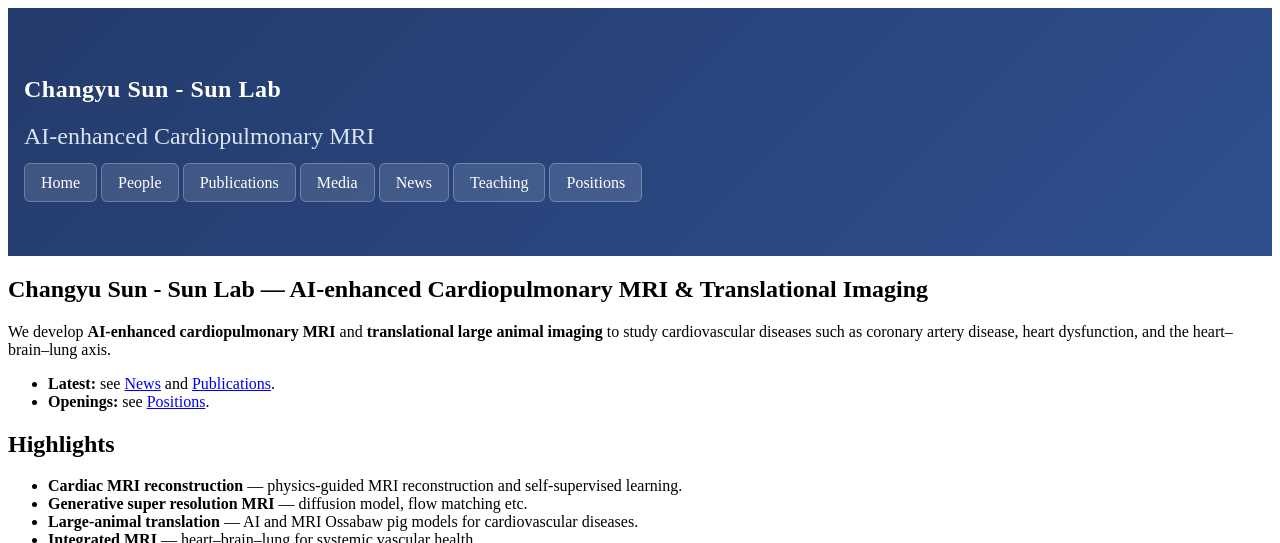
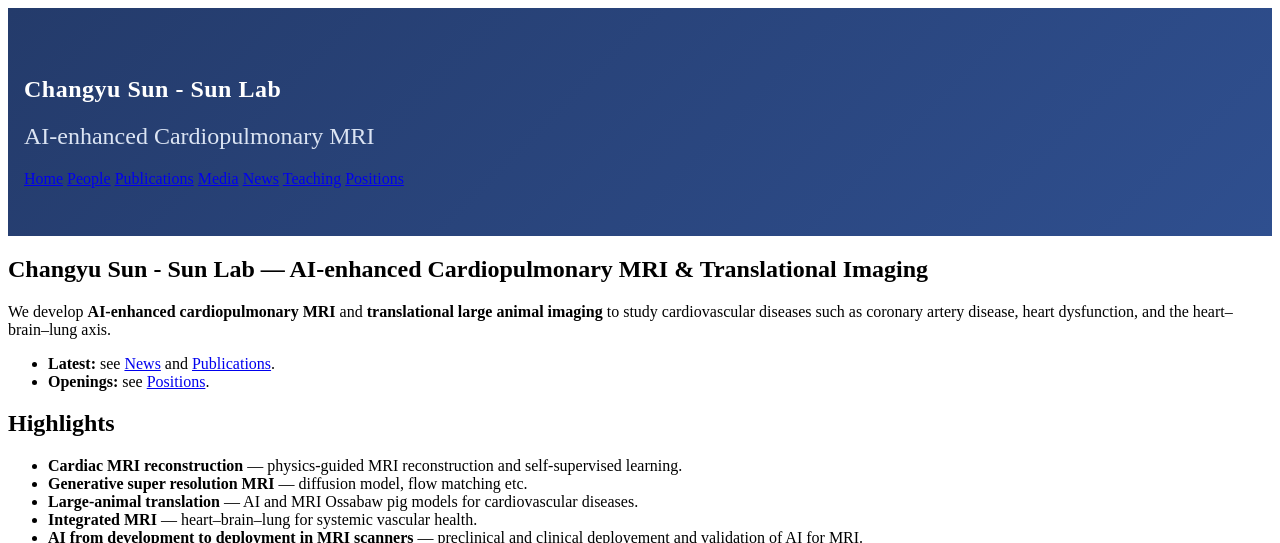
Before and after one commit to MRImagingLab/research, a Jekyll site: the page built from index.md, in a window 1280 px wide. Shown: the top 543 px of the page. Built offline with Jekyll 4.4.1, drawn with Linux system fonts in a browser that asks for light colours; grey boxes are pictures that could not be loaded.

Commit message:
Replace buttons with navigation links in header

```diff
--- a/_layouts/default.html
+++ b/_layouts/default.html
@@ -40,15 +40,15 @@
     <section class="page-header">
       <h1 class="project-name">{{ page.title | default: site.title }}</h1>
       <h2 class="project-tagline">{{ site.description }}</h2>
-      <p>
-        <a class="btn" href="{{ '/' | relative_url }}">Home</a>
-        <a class="btn" href="{{ '/people' | relative_url }}">People</a>
-        <a class="btn" href="{{ '/publications' | relative_url }}">Publications</a>
-        <a class="btn" href="{{ '/media' | relative_url }}">Media</a>
-        <a class="btn" href="{{ '/news' | relative_url }}">News</a>
-        <a class="btn" href="{{ '/teaching' | relative_url }}">Teaching</a>
-        <a class="btn" href="{{ '/positions' | relative_url }}">Positions</a>
-      </p>
+      <nav class="top-nav" aria-label="Primary">
+      <a class="nav-btn" href="{{ '/' | relative_url }}">Home</a>
+      <a class="nav-btn" href="{{ '/people' | relative_url }}">People</a>
+      <a class="nav-btn" href="{{ '/publications' | relative_url }}">Publications</a>
+      <a class="nav-btn" href="{{ '/media' | relative_url }}">Media</a>
+      <a class="nav-btn" href="{{ '/news' | relative_url }}">News</a>
+      <a class="nav-btn" href="{{ '/teaching' | relative_url }}">Teaching</a>
+      <a class="nav-btn" href="{{ '/positions' | relative_url }}">Positions</a>
+      </nav>
     </section>
 
     <section class="main-content">
```
